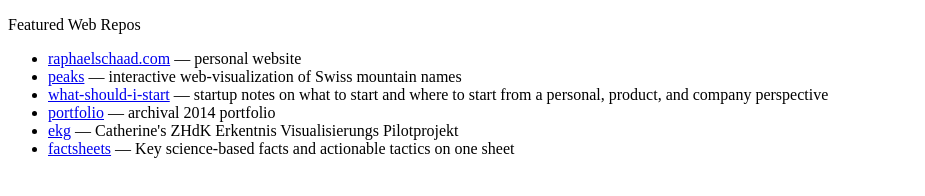
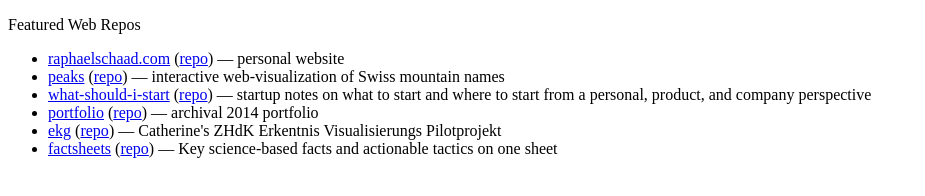
Before and after one commit to raphaelschaad/raphaelschaad.github.io, a plain HTML site: page index.html in a window 1280 px wide. Shown: the whole page, without its empty margins (0-925 px from the left). Drawn offline with Linux system fonts and the light colour scheme.

Commit message:
Add GH repo links

```diff
--- a/index.html
+++ b/index.html
@@ -9,12 +9,12 @@
 <body>
   <p>Featured Web Repos</p>
   <ul>
-    <li><a href="https://raphaelschaad.com">raphaelschaad.com</a> — personal website</li>
-    <li><a href="https://raphaelschaad.github.io/peaks">peaks</a> — interactive web-visualization of Swiss mountain names</li>
-    <li><a href="https://raphaelschaad.github.io/what-should-i-start">what-should-i-start</a> — startup notes on what to start and where to start from a personal, product, and company perspective</li>
-    <li><a href="https://raphaelschaad.github.io/portfolio">portfolio</a> — archival 2014 portfolio</li>
-    <li><a href="https://raphaelschaad.github.io/ekg">ekg</a> — Catherine's ZHdK Erkentnis Visualisierungs Pilotprojekt</li>
-    <li><a href="https://raphaelschaad.github.io/factsheets">factsheets</a> — Key science-based facts and actionable tactics on one sheet</li>
+    <li><a href="https://raphaelschaad.com">raphaelschaad.com</a> (<a href="https://github.com/raphaelschaad/raphaelschaad.com">repo</a>) — personal website</li>
+    <li><a href="https://raphaelschaad.github.io/peaks">peaks</a> (<a href="https://github.com/raphaelschaad/peaks">repo</a>) — interactive web-visualization of Swiss mountain names</li>
+    <li><a href="https://raphaelschaad.github.io/what-should-i-start">what-should-i-start</a> (<a href="https://github.com/raphaelschaad/what-should-i-start">repo</a>) — startup notes on what to start and where to start from a personal, product, and company perspective</li>
+    <li><a href="https://raphaelschaad.github.io/portfolio">portfolio</a> (<a href="https://github.com/raphaelschaad/portfolio">repo</a>) — archival 2014 portfolio</li>
+    <li><a href="https://raphaelschaad.github.io/ekg">ekg</a> (<a href="https://github.com/raphaelschaad/ekg">repo</a>) — Catherine's ZHdK Erkentnis Visualisierungs Pilotprojekt</li>
+    <li><a href="https://raphaelschaad.github.io/factsheets">factsheets</a> (<a href="https://github.com/raphaelschaad/factsheets">repo</a>) — Key science-based facts and actionable tactics on one sheet</li>
   </ul>
 </body>
 
```
